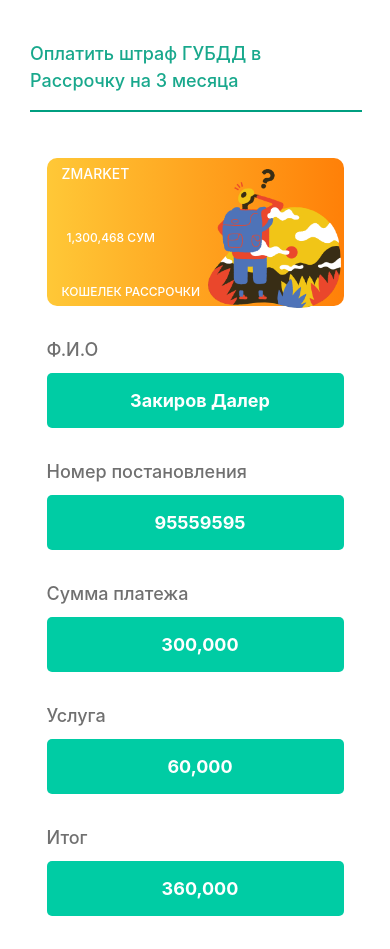
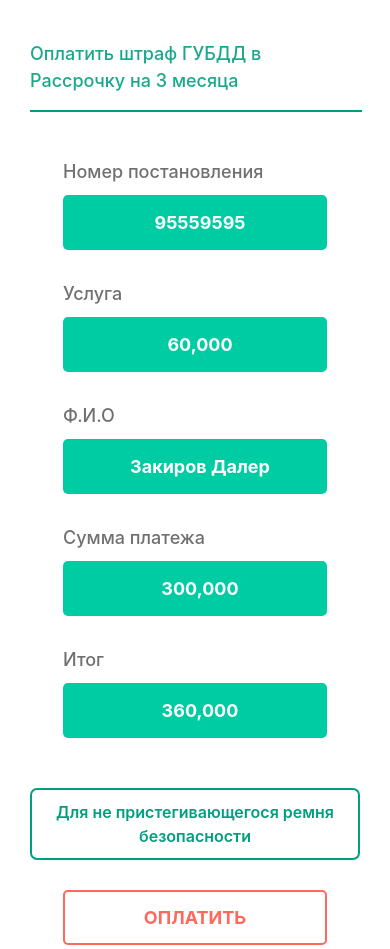
Before and after one commit to muhammad-space21/zPay-Design, a plain HTML site: page src/index2.html in a window 390 px wide. Shown: the top 949 px of the page. Drawn offline with nearby package versions, Linux system fonts and the light colour scheme.

Commit message:
refactored the second page

```diff
--- a/src/index2.html
+++ b/src/index2.html
@@ -19,68 +19,46 @@
         <div class="heading">Оплатить штраф ГУБДД в Рассрочку на 3 месяца</div>
         <hr>
 <!-- ----------------------------------------------------------------------- -->
-        <div class="column-page2">
-<!-- ----------------------------------------------------------------------- -->
+        <div class="column-page2 ">
           <div class="row-page2">
-<!-- ----------------------------------------------------------------------- -->
-            <div class="account-balance-page2">
-              <div class="account-balance-row">
-                <span>zmarket</span>
-              </div>
-              <div class="account-balance-row">
-                <h1>1,300,468 СУМ</h1>
-                <div class="illustration-container">
-                    <img src="../assets/images/bermuda-searching.png" alt="illustration">
+            <div class="col-page2">
+              <div class="container-column-page2">
+                <div class="input-title">Номер постановления</div>
+                <div class="primary-filled-input">
+                    <h1>95559595</h1>
                 </div>
               </div>
-              <div class="account-balance-row2">
-                <span>Кошелек рассрочки</span>
+              <div class="container-column-page2">
+                <div class="input-title">Услуга</div>
+                <div class="primary-filled-input">
+                    <h1>60,000</h1>
                 </div>
               </div>
-<!-- ----------------------------------------------------------------------- -->
+                <!--Card-goues here-->
+            </div>
+            <div class="col2-page2">
               <div class="container-column-page2">
                 <div class="input-title">Ф.И.О</div>
                 <div class="primary-filled-input">
                     <h1>Закиров Далер</h1>
                 </div>
             </div>
-<!-- ----------------------------------------------------------------------- -->
-            </div>
-            <div class="row2-page2">
-<!-- ----------------------------------------------------------------------- -->
-              <div class="container-column-page2">
-                <div class="input-title">Номер постановления</div>
-                <div class="primary-filled-input">
-                    <h1>95559595</h1>
-                </div>
-              </div>
-<!-- ----------------------------------------------------------------------- -->
             <div class="container-column-page2">
               <div class="input-title">Сумма платежа</div>
               <div class="primary-filled-input">
                   <h1>300,000</h1>
               </div>
             </div>
-<!-- ----------------------------------------------------------------------- -->
-            </div>
-            <div class="row3-page2">
-<!-- ----------------------------------------------------------------------- -->
-                <div class="container-column-page2">
-                  <div class="input-title">Услуга</div>
-                  <div class="primary-filled-input">
-                      <h1>60,000</h1>
-                  </div>
-                </div>
-<!-- ----------------------------------------------------------------------- -->
             <div class="container-column-page2">
               <div class="input-title">Итог</div>
               <div class="primary-filled-input">
                   <h1>360,000</h1>
               </div>
             </div>
-            </div>
             <div class="outline-input-box">
               <span>Для не пристегивающегося ремня безопасности</span>
+            </div>
+            </div>
           </div>
           <button class="button-primary-outline"><h1>ОПЛАТИТЬ</h1></button>
         </div>
--- a/src/page1.scss
+++ b/src/page1.scss
@@ -5,8 +5,11 @@
   background-image: url('../assets/images/zpay-header-main.jpg');
   background-position: center;
   background-size: cover;
-  @media screen and (max-width: 550px) {
-    height: 70vh;
+  @media screen and (max-width: 991px) {
+    height: 40vh;
+  }
+  @media screen and (max-width: 1300px) {
+    height: 50vh;
   }
   .transparent {
     width: 100%;
@@ -184,7 +187,7 @@
 ///////////////////////////////////////////////////////////////////////////////////////
 // CARDS
 .card {
-  width: 20%;
+  width: 20vw;
   height: auto;
   display: flex;
   flex-direction: column;
@@ -195,15 +198,22 @@
   margin-bottom: 30px;
   @media screen and (max-width: 1200px) {
     width: 23%;
+    height: auto;
   }
   @media screen and (max-width: 1100px) {
     width: 20%;
+    height: auto;
+
   }
   @media screen and (max-width: 991px) {
     width: 35%;
+    height: auto;
+
   }
   @media screen and (max-width: 550px) {
     width: 70%;
+    height: auto;
+
   }
   img {
     width: 100%;
--- a/src/page2.scss
+++ b/src/page2.scss
@@ -27,41 +27,36 @@
     padding-right: 30px;
   }
   .column-page2 {
+    width: 100%;
+    height: fit-content;
+    display: flex;
+    flex-direction: column;
+    align-items: center;
+    // border: 2px solid red;
+  }
+  .row-page2 {
     width: 90%;
     height: 100%;
     display: flex;
-    flex-direction: column;
-    align-items: center;
+    flex-direction: row;
     justify-content: center;
     margin-top: 30px;
     // border: 2px solid blue;
     @media screen and (min-width: 1500px) {
       width: 70%;
     }
-    .row-page2 {
+    @media screen and (max-width: 550px) {
+      display: flex;
+      flex-direction: column;
+    }
+    @media screen and (max-width: 768px) {
+      width: 100%;
+    }
+    .col-page2 {
       width: 80%;
       height: fit-content;
       display: flex;
-      flex-direction: row;
-      align-items: flex-start;
-      justify-content: space-between;
-      // border: 2px solid red;
-      @media screen and (max-width: 991px) {
-        width: 90%;
-      }
-      @media screen and (max-width: 700px) {
-        width: 100%;
-      }
-      @media screen and (max-width: 550px) {
-        display: flex;
-        flex-direction: column;
-      }
-    }
-    .row2-page2 {
-      width: 80%;
-      height: fit-content;
-      display: flex;
-      flex-direction: row;
+      flex-direction: column;
       align-items: center;
       justify-content: space-between;
       // border: 2px solid red;
@@ -71,16 +66,12 @@
       @media screen and (max-width: 700px) {
         width: 100%;
       }
-      @media screen and (max-width: 550px) {
-        display: flex;
-        flex-direction: column;
-      }
     }
-    .row3-page2 {
+    .col2-page2 {
       width: 80%;
       height: fit-content;
       display: flex;
-      flex-direction: row;
+      flex-direction: column;
       align-items: center;
       justify-content: space-between;
       // border: 2px solid red;
@@ -128,19 +119,13 @@
 .container-column-page2 {
   display: flex;
   flex-direction: column;
-  width: 40%;
+  width: 80%;
   // border: 2px solid red;
   .input-title {
     font-size: 18px;
     color: #707070;
     font-weight: 500;
     margin-bottom: 10px;
-  }
-  @media screen and (max-width: 768px) {
-    width: 45%;
-  }
-  @media screen and (max-width: 550px) {
-    width: 100%;
   }
 }
 
```
Also changed, not shown: src/index.css, 1 other file. Lines whose indentation alone changed are shown as unchanged.
